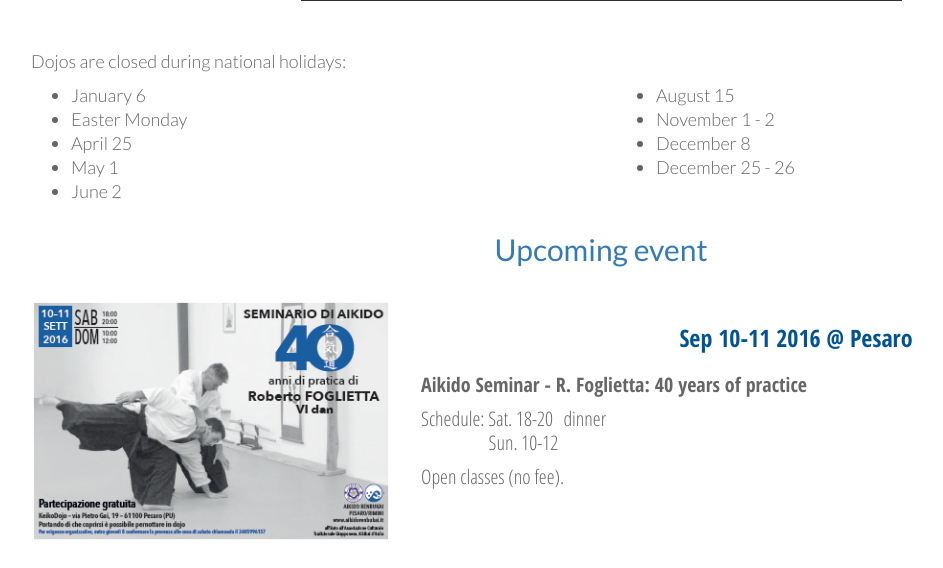
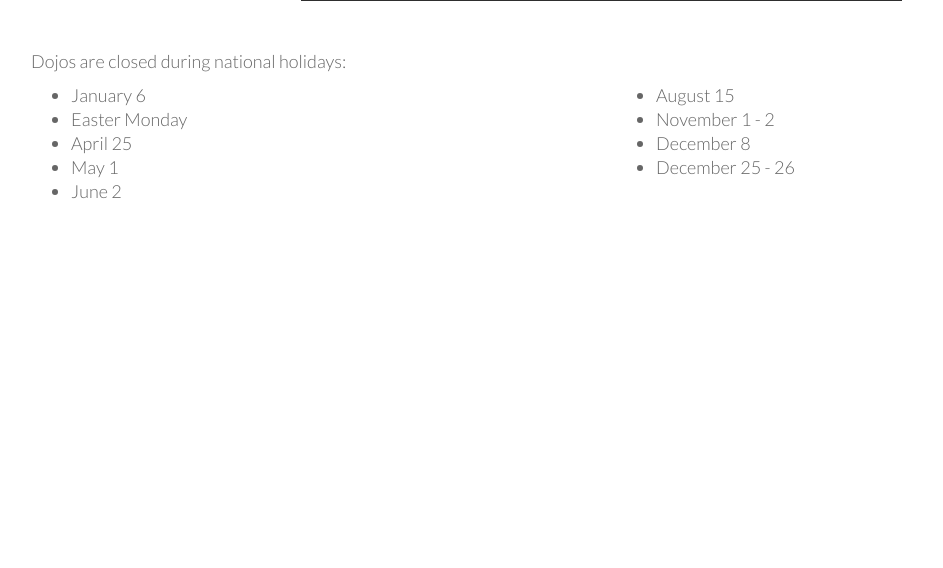
Before and after one commit to cbolk/renbukai-website, a PHP site: page /english.php in a window 1280 px wide. Shown: the part 1980-2548 px from the top of the page, without its empty margins (39-982 px from the left). After the commit the page ends 2179 px from the top, so only its background shows below. Run offline with PHP 8.4, Linux system fonts and the light colour scheme; some libraries are stand-ins or nearby versions.

Commit message:
removed manual "upcoming event"

```diff
--- a/english.php
+++ b/english.php
@@ -261,26 +261,6 @@
                 </ul>
             </div>
         </div>
-      <div class="row">
-        <div class="col-xs-12">
-          <h2 class="text-center text-primary">Upcoming event<br>&nbsp;</h2>
-        </div>
-      </div>
-      <div class="row">
-        <div class="col-xs-12 col-md-4 text-right">
-          <a href='./stages/20160910.pdf' title='scarica la locandina seminario'><img alt="locandina stage" src="./stages/20160910.thumb.png" /></a>
-        </div>
-        <div class="col-xs-12 col-md-8">
-          <div class="maintitle"><h3>Sep 10-11 2016 @ Pesaro</h3></div>
-          <div class="caption">
-              <p><strong>Aikido Seminar - R. Foglietta: 40 years of practice</strong></p>
-              <p>Schedule: Sat. 18-20&nbsp;&nbsp;dinner<br/>
-                 &nbsp;&nbsp;&nbsp;&nbsp;&nbsp;&nbsp;&nbsp;&nbsp;&nbsp;&nbsp;&nbsp;&nbsp;&nbsp;Sun. 10-12</p>
-
-              <p>Open classes (no fee).</p>
-          </div>
-        </div>
-      </div>
         <!-- footer -->
         <?php include_once("utils/footer.php") ?>
     </div><!-- container -->
```
